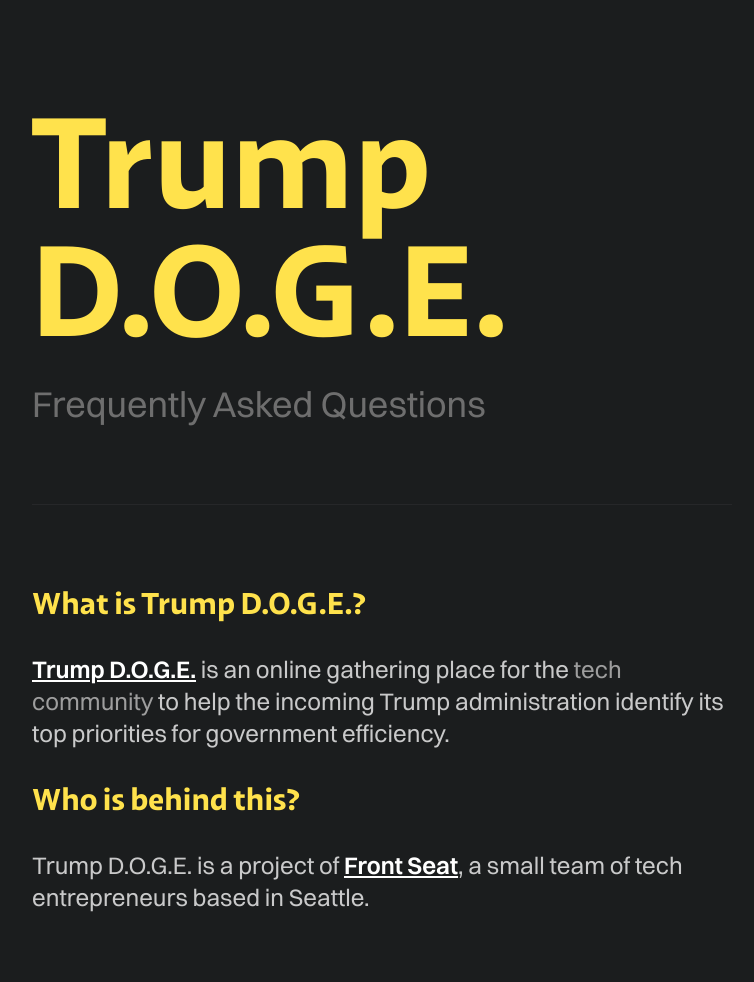
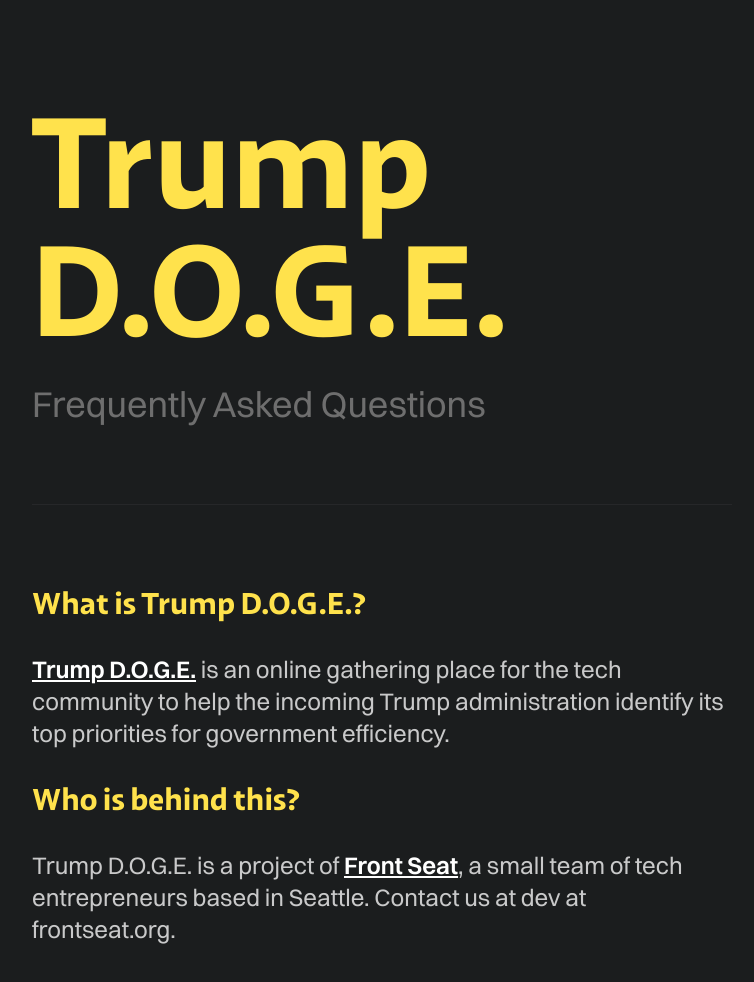
Before and after one commit to front-seat/frontseat.org, an Astro site: page /trumpdoge in a window 1280 px wide. Shown: the whole page, without its empty margins (258-1012 px from the left). Built offline with nearby package versions, Linux system fonts and the light colour scheme; Astro itself is replaced by a stand-in of ours.

Commit message:
Update index.astro

```diff
--- a/src/pages/trumpdoge/index.astro
+++ b/src/pages/trumpdoge/index.astro
@@ -26,9 +26,8 @@
             class="underline hover:text-sun transition-colors duration-200"
             >Trump D.O.G.E.</a
           ></span
-        > is an online gathering place for the <span class="text-light-medium"
-          >tech community</span
-        > to help the incoming Trump administration identify its top priorities
+        > is an online gathering place for the tech community
+          to help the incoming Trump administration identify its top priorities
           for government efficiency.
       </p>
       <p class="font-plein font-bold text-sun text-2xl md:text-3xl">
@@ -42,7 +41,8 @@
             class="underline hover:text-sun transition-colors duration-200"
             >Front Seat</a
           ></span
-        >, a small team of tech entrepreneurs based in Seattle.
+        >, a small team of tech entrepreneurs based in Seattle. Contact us at
+        dev at frontseat.org.
       </p>
     </div>
   </div>
```
